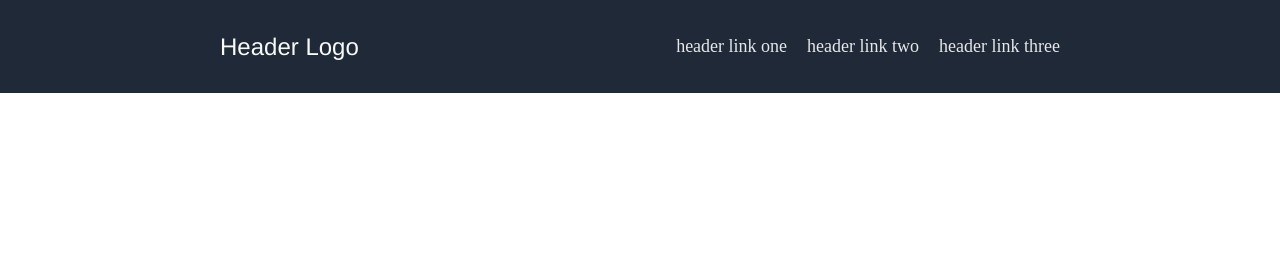
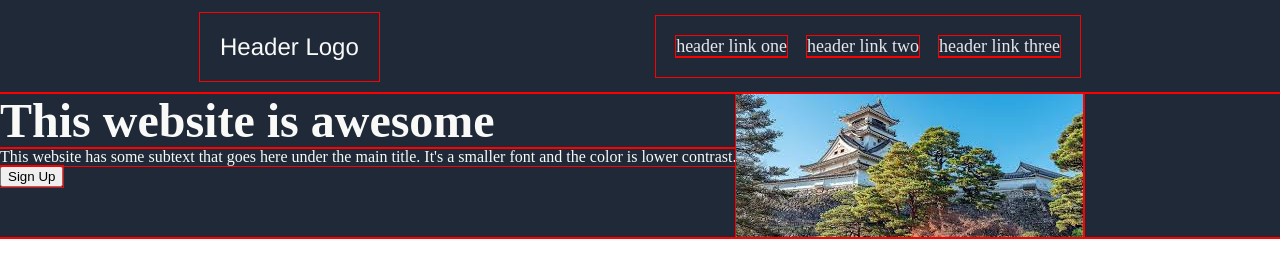
Before and after one commit to Dpelzel99/Landing-Page, a plain HTML site: page index.html in a window 1280 px wide. Drawn offline with Linux system fonts and the light colour scheme.

Commit message:
added 1st content box

```diff
--- a/index.html
+++ b/index.html
@@ -10,13 +10,31 @@
     <div class="Header">
      <div class="Headertext">Header Logo</div>
      <ul class="Links">
-        <li><a href="https://google.com">header link one</a></li>
+        <li><a class="Linktext" href="https://google.com">header link one</a></li>
         <li><a href="https://google.com">header link two</a></li>
         <li><a href="https://google.com">header link three</a></li>
      </ul>
     </div>
     <div class="content">
+        <div class="container1">
+          <div class="box1">
+            <div class="box1head">This website is awesome</div>
+            <div class="box1text">This website has some subtext that goes here under the main title. It's a smaller font and the color is lower contrast.</div>
+            <button>Sign Up</button>
 
+
+          </div>
+          <img class="box2" src="images/KochiJapan.jpeg" alt="Kochi Japan">
+        </div>
+        <div class="container2">
+
+        </div>
+        <div class="container3">
+
+        </div>
+        <div class="container4">
+
+        </div>
     </div>
     <div class="Footer">
 
--- a/style.css
+++ b/style.css
@@ -1,3 +1,8 @@
+*{
+    outline: 1px solid red !important;
+}
+
+
 body{
     margin: 0px;
 }
@@ -31,6 +36,18 @@ a {
     color: #e5e7eb;
 }
 
+.box1 {
+
+}
+
+.box1head {
+    color: #f9faf8;
+    font-size: 48px;
+    font-weight: 900;
+}
+.box1text {
+    color: #f9faf8;
+}
 
 
 .Links {
@@ -39,5 +56,14 @@ a {
     margin-right: 200px;
     gap: 20px;
     padding: 20px;
+}
 
+.content {
+    display: flex;
+    background-color: #1f2937;
 }
+.container1 {
+    display: flex;
+
+    justify-content: space-around;
+}
```
Also changed, not shown: images/KochiJapan.jpeg (added).
